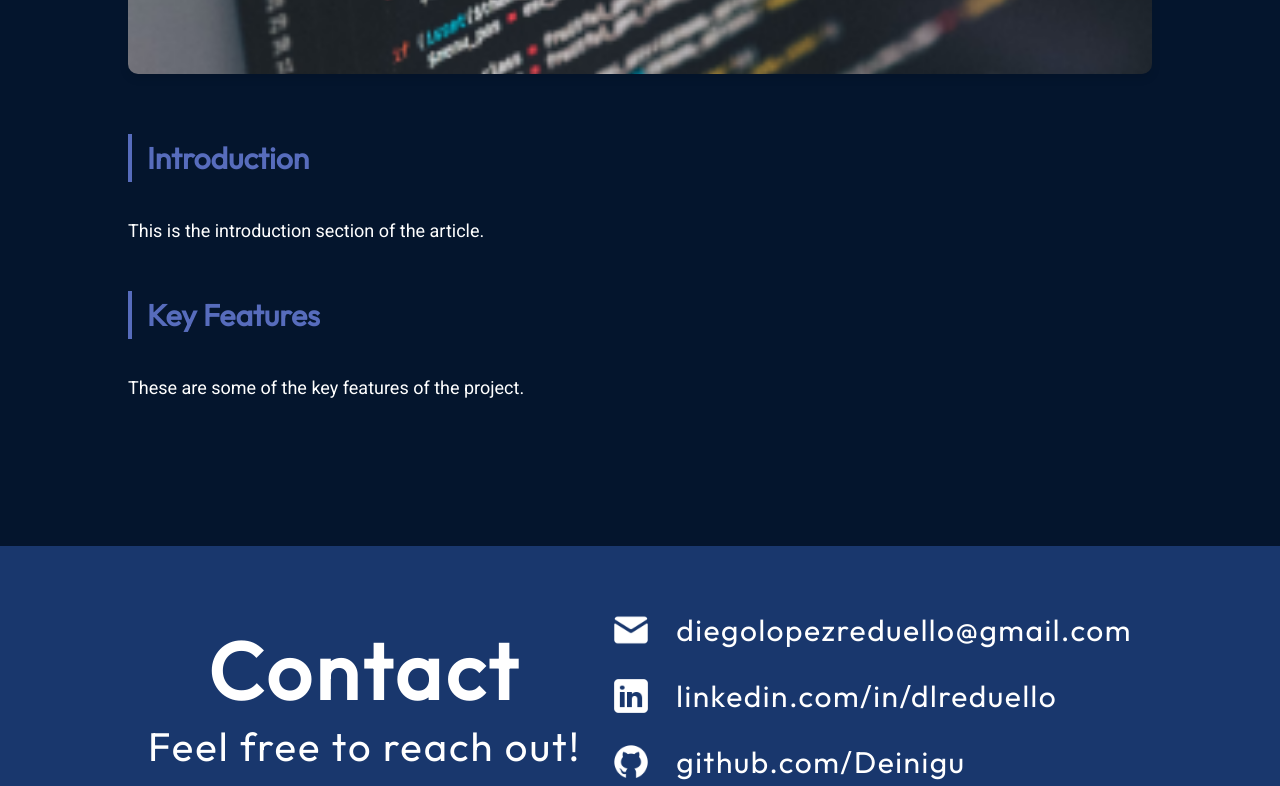
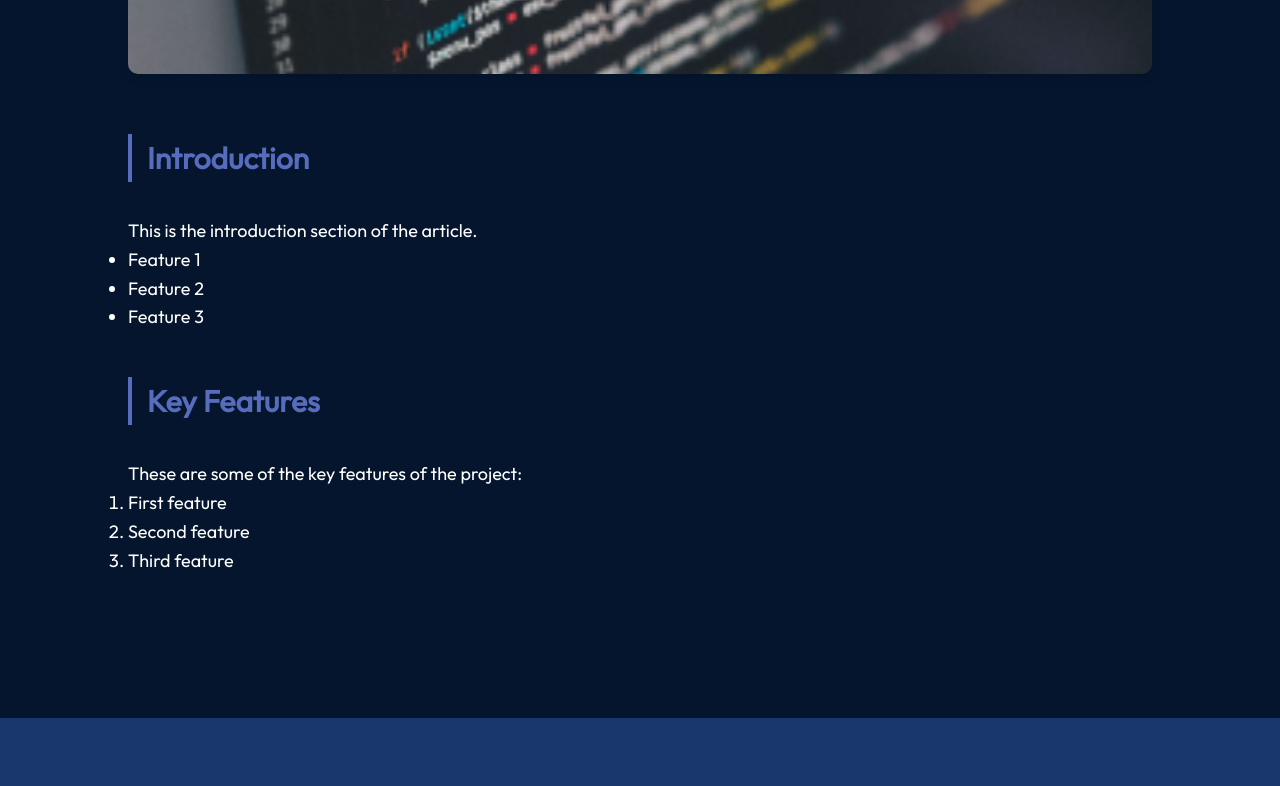
Before and after one commit to Deinigu/portfolio, a React (Vite) app: page /projects/1 in a window 1280 px wide. Shown: the part 760-1546 px from the top of the page. Built offline with nearby package versions, Linux system fonts and the light colour scheme.

Commit message:
🔧Optimize project json to use MD

```diff
--- a/package.json
+++ b/package.json
@@ -14,6 +14,7 @@
     "@fontsource/roboto": "^5.1.0",
     "react": "^18.3.1",
     "react-dom": "^18.3.1",
+    "react-markdown": "^9.0.1",
     "react-router-dom": "^6.26.2"
   },
   "devDependencies": {
--- a/src/data/projects.json
+++ b/src/data/projects.json
@@ -12,11 +12,21 @@
     "sections": [
       {
         "title": "Introduction",
-        "content": "This is the introduction section of the article."
+        "content": [
+          "This is the introduction section of the article.",
+          "- Feature 1",
+          "- Feature 2",
+          "- Feature 3"
+        ]
       },
       {
         "title": "Key Features",
-        "content": "These are some of the key features of the project."
+        "content": [
+          "These are some of the key features of the project:",
+          "1. First feature",
+          "2. Second feature",
+          "3. Third feature"
+        ]
       }
     ]
   },
@@ -33,11 +43,21 @@
     "sections": [
       {
         "title": "Introduction",
-        "content": "This is the introduction section of the article."
+        "content": [
+          "This is the introduction section of the article.",
+          "- Feature 1",
+          "- Feature 2",
+          "- Feature 3"
+        ]
       },
       {
         "title": "Key Features",
-        "content": "These are some of the key features of the project."
+        "content": [
+          "These are some of the key features of the project:",
+          "1. First feature",
+          "2. Second feature",
+          "3. Third feature"
+        ]
       }
     ]
   },
@@ -54,13 +74,53 @@
     "sections": [
       {
         "title": "Introduction",
-        "content": "This is the introduction section of the article."
+        "content": [
+          "This is the introduction section of the article.",
+          "- Feature 1",
+          "- Feature 2",
+          "- Feature 3"
+        ]
       },
       {
         "title": "Key Features",
-        "content": "These are some of the key features of the project."
+        "content": [
+          "These are some of the key features of the project:",
+          "1. First feature",
+          "2. Second feature",
+          "3. Third feature"
+        ]
+      }
+    ]
+  },
+  {
+    "id": 4,
+    "title": "Project D",
+    "thumbnail": "projects/project.png",
+    "description": "This is a project made to learn the latest languages by building an app.",
+    "skills": [
+      "React",
+      "Express",
+      "Node"
+    ],
+    "sections": [
+      {
+        "title": "Introduction",
+        "content": [
+          "This is the introduction section of the article.",
+          "- Feature 1",
+          "- Feature 2",
+          "- Feature 3"
+        ]
+      },
+      {
+        "title": "Key Features",
+        "content": [
+          "These are some of the key features of the project:",
+          "1. First feature",
+          "2. Second feature",
+          "3. Third feature"
+        ]
       }
     ]
   }
-
 ]
--- a/src/pages/ProjectArticle/ProjectArticle.jsx
+++ b/src/pages/ProjectArticle/ProjectArticle.jsx
@@ -1,5 +1,6 @@
+// ProjectArticle.js
 import React from "react";
-
+import ReactMarkdown from "react-markdown"; // Importa react-markdown
 import styles from "./ProjectArticle.module.css";
 import projects from "../../data/projects.json";
 import { useParams } from "react-router-dom";
@@ -8,15 +9,15 @@ import { getImageUrl } from "../../utils";
 export const ProjectArticle = () => {
   const { id } = useParams();
 
-// Find the project by ID
-const project = projects.find((proj) => proj.id === Number(id));
+  // Encuentra el proyecto por ID
+  const project = projects.find((proj) => proj.id === Number(id));
 
   if (!project) {
     return (
       <div className={styles.articleContainer}>
         <h2>Project not found</h2>
       </div>
-    )
+    );
   }
 
   return (
@@ -24,7 +25,7 @@ const project = projects.find((proj) => proj.id === Number(id));
       <h1 className={styles.articleTitle}>{project.title}</h1>
       <h3 className={styles.articleSubtitle}>{project.description}</h3>
 
-      {/* Main content section */}
+      {/* Sección principal de contenido */}
       <div className={styles.articleContent}>
         <img
           src={getImageUrl(project.thumbnail)}
@@ -32,21 +33,12 @@ const project = projects.find((proj) => proj.id === Number(id));
           className={styles.articleImage}
         />
 
-        {/* Render each section dynamically */}
         {project.sections.map((section, index) => (
           <div key={index} className={styles.articleSection}>
             <h2 className={styles.articleSectionTitle}>{section.title}</h2>
-            <p className={styles.articleParagraph}>{section.content}</p>
-
-            {section.list && (
-              <ul className={styles.articleList}>
-                {section.list.map((item, idx) => (
-                  <li key={idx} className={styles.articleListItem}>
-                    {item}
-                  </li>
-                ))}
-              </ul>
-            )}
+            <ReactMarkdown className={styles.articleParagraph}>
+              {section.content.join("\n\n")}
+            </ReactMarkdown>
           </div>
         ))}
       </div>
```
Also changed, not shown: 1 other file (tests, documents, lock files or other folders).
